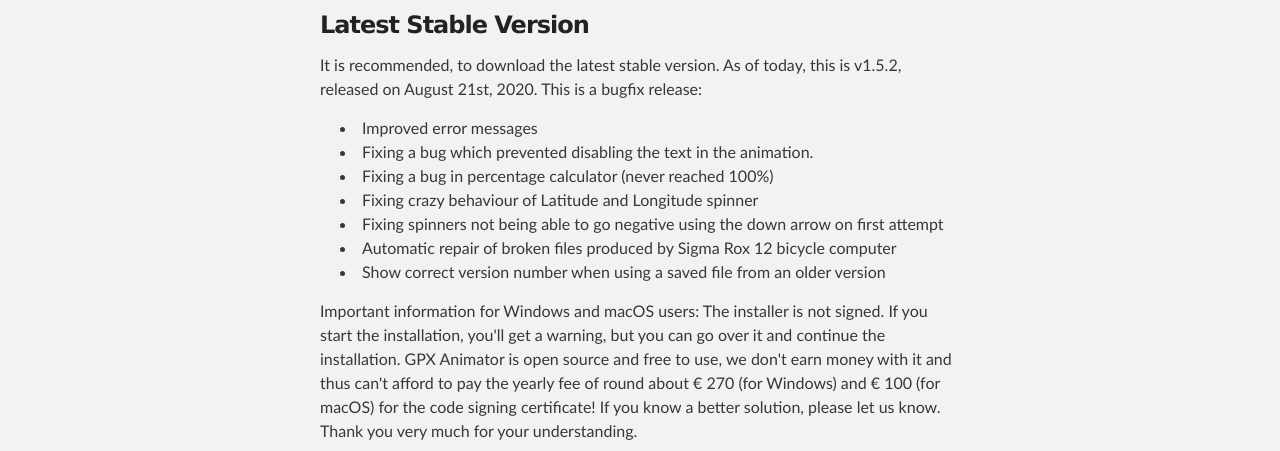
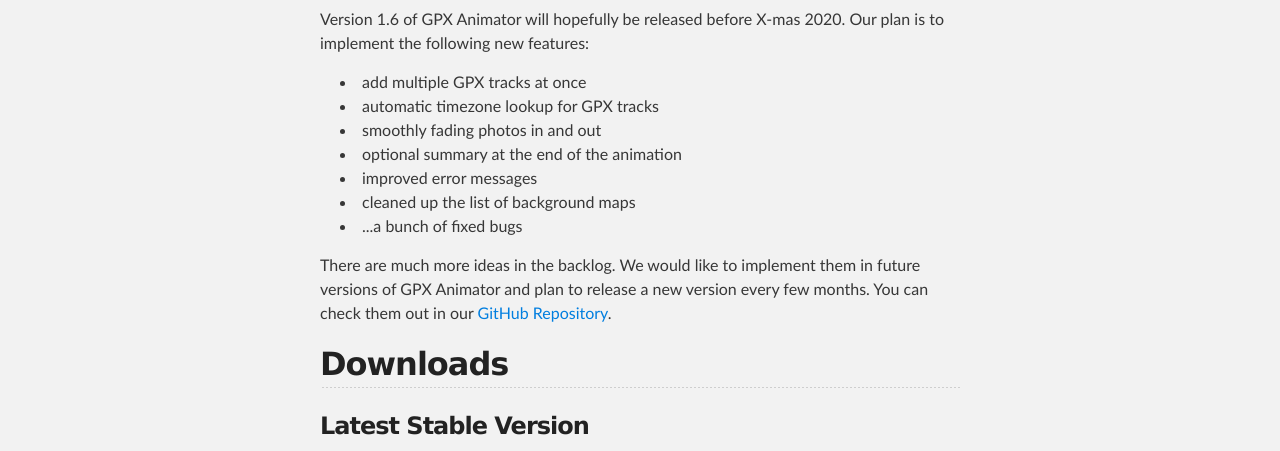
Before and after one commit to gpx-animator/gpx-animator, a plain HTML site: page index.html in a window 1280 px wide. Shown: the part 695-1146 px from the top of the page. Drawn offline with Linux system fonts and the light colour scheme.

Commit message:
:pencil: Adding a roadmap to the website

```diff
--- a/index.html
+++ b/index.html
@@ -43,6 +43,22 @@
             <li>configurable video size, fps and speedup or total video time</li>
             <li>background map from any public TMS server</li>
         </ul>
+
+        <h2 id="roadmap">Roadmap</h2>
+
+        <p>Version 1.6 of GPX Animator will hopefully be released before X-mas 2020. Our plan is to implement the following new features:</p>
+
+        <ul>
+            <li>add multiple GPX tracks at once</li>
+            <li>automatic timezone lookup for GPX tracks</li>
+            <li>smoothly fading photos in and out</li>
+            <li>optional summary at the end of the animation</li>
+            <li>improved error messages</li>
+            <li>cleaned up the list of background maps</li>
+            <li>...a bunch of fixed bugs</li>
+        </ul>
+
+        <p>There are much more ideas in the backlog. We would like to implement them in future versions of GPX Animator and plan to release a new version every few months. You can check them out in our <a href="https://github.com/zdila/gpx-animator/issues">GitHub Repository</a>.</p>
 
         <h2 id="downloads">Downloads</h2>
 
```
